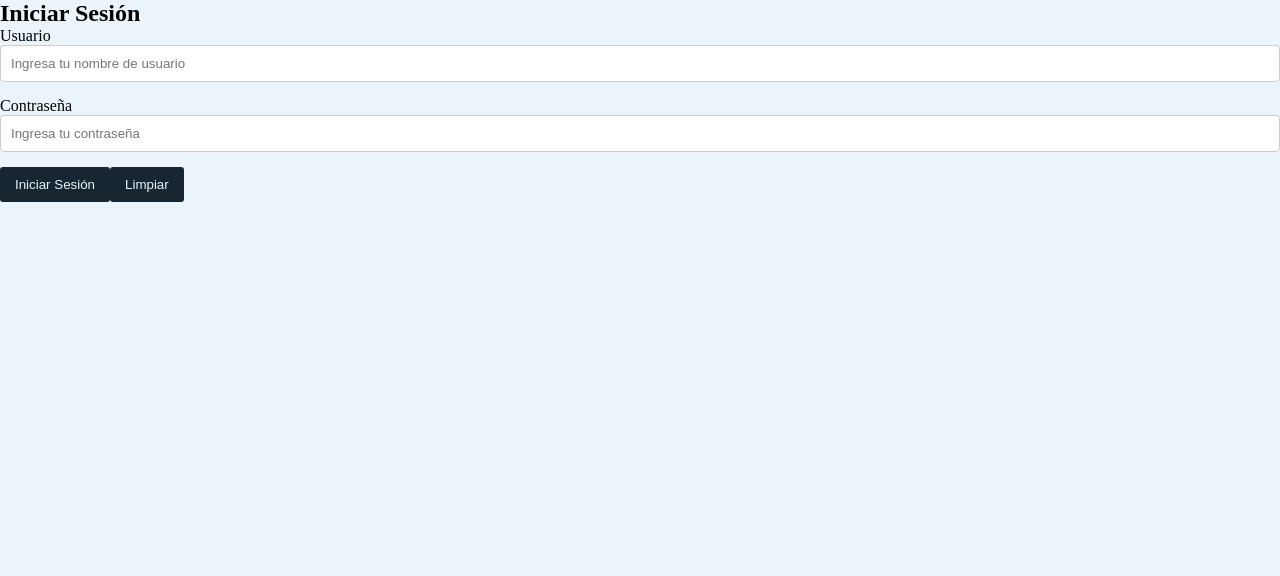
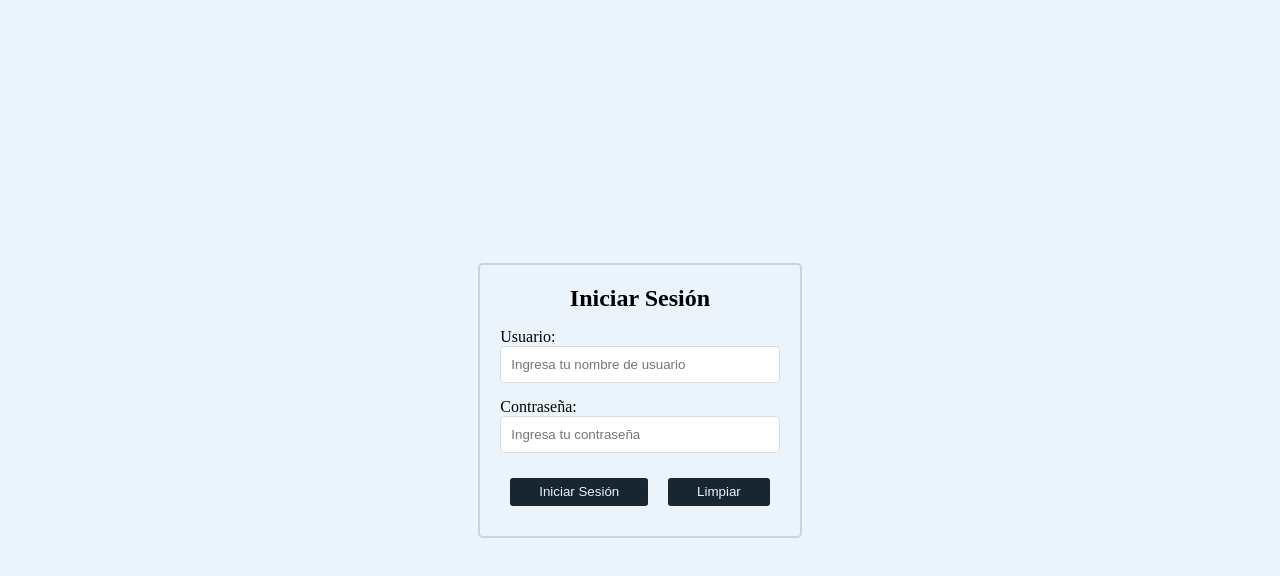
Before and after one commit to Vanpa99/Sprint2ITBA, a React (Vite) app in the folder Sprint2/: page /pagar in a window 1280 px wide. Shown: the top 576 px of the page. Built offline with nearby package versions, Linux system fonts and the light colour scheme.

Commit message:
Lo puse chupete

```diff
--- a/Sprint2/src/App.css
+++ b/Sprint2/src/App.css
@@ -156,14 +156,6 @@ footer nav ul li a {
   background-color: #ddd;
 }
 
-.accounts-table button {
-  padding: 5px 10px;
-  background-color: var(--oscuro);
-  color: var(--claro);
-  border: none;
-  cursor: pointer;
-}
-
 /* Estilos para el resumen de cuentas */
 .account-summary {
   margin-top: 20px;
@@ -186,24 +178,35 @@ footer nav ul li a {
 
 /* TRANSFERENCIAS */
 
-.input-pago,
+/* .input-pago,
 .input-prestamo {
   display: none;
-}
+} */
 
 .select-op {
   margin-bottom: 10px;
 }
 
-form input[type="submit"],
-form input[type="reset"] {
-  width: 49%;
+.btn-container {
+  display: flex;
+  justify-content: space-between;
+  width: 100%;
+}
+
+button {
+  flex-grow: 1;
+  padding: 6.5px 15px;
+  color: var(--claro);
+  background-color: var(--oscuro);
   border: none;
-  background-color: var(--oscuro);
-  color: var(--claro);
-  border-radius: 0.2rem;
-  padding: 0.4rem 0;
+  border-radius: 3px;
   cursor: pointer;
+  margin: 10px;
+  /* margin-bottom: 10px; */
+}
+
+.no-flex {
+  flex-grow: 0;
 }
 
 /* PRESTAMOS */
@@ -213,12 +216,7 @@ form input[type="reset"] {
   max-width: 80%;
   margin: auto;
   padding: 20px;
-  border-radius: 3px;
-}
-
-.label-prestamo {
-  display: block;
-  margin-bottom: 5px;
+  border-radius: 5px;
 }
 
 .info-form {
@@ -228,90 +226,12 @@ form input[type="reset"] {
 .input-field {
   width: calc(100% - 22px);
   padding: 10px;
-  border: 1px solid #ccc;
-  border-radius: 4px;
+  border: 1px solid var(--difuminado);
+  border-radius: 5px;
   margin-bottom: 15px;
 }
 
-button {
-  padding: 10px 15px;
-  color: var(--claro);
-  background-color: var(--oscuro);
-  border: none;
-  border-radius: 3px;
-  cursor: pointer;
-  margin-bottom: 10px;
-}
-
-/* /* CONVERSOR*/
-
-/* #monto{
-  width: 50%;
-  margin: 10px;
-  text-align: center;
-}
-
-#resultado{
-  margin-bottom: 1rem;
-  font-size: 1.5rem;
-}
-.form-container{
-  border: 2px solid var(--difuminado);
-  max-width: 80%;
-  margin: auto;
-  padding: 20px;
-  border-radius: 3px;
-}
-
-input[type="number"] {
-  width: calc(100% - 22px);
-  padding: 10px;
-  border: 1px solid #ccc;
-  border-radius: 4px;
-  margin-bottom: 15px;
-} */
-
-/* CARD*/
-/* .ingreso-pesos{
-  display: inline-block;
-}
-
-.label-ingreso{
-  text-align: center;
-}
-
-#pesos{
-  text-align: center;
-}
-
-.card{
-  border: 3px solid var(--difuminado);
-  border-radius: 10px;
-  box-shadow: 5px 5px 5px color var(--difuminado);
-  padding: 30 px;
-  margin: 10px;
-  text-align: center;
-  display: inline-block;
-}
-.card-title{
-  color:var(--oscuro);
-  font-weight: bold;
-  font-size: 40px;
-}
-
-.pesos{
-  color:var(--oscuro);
-  font-weight: bold;
-  font-size: 40px;
-}
-
-.dolar{
-  color:var(--oscuro);
-  font-weight: bold;
-  font-size: 40px;
-}  */
-/* MEDIAS QUERYS */
-
+/* RESPONSIVE */
 /* Tablets */
 @media (max-width: 768px) {
   .encabezado {
--- a/Sprint2/src/components/Cuentas.jsx
+++ b/Sprint2/src/components/Cuentas.jsx
@@ -66,7 +66,7 @@ function Cuentas() {
 
   return (
     <div>
-      <h2 className="bienvenida">Mis Cuentas</h2>
+      <h2 className="section-title">Mis Cuentas</h2>
       <p className="p-cuentas">
         Aquí puedes ver y gestionar todas tus cuentas bancarias.
       </p>
--- a/Sprint2/src/components/Header.jsx
+++ b/Sprint2/src/components/Header.jsx
@@ -7,10 +7,10 @@ function Header({ handleLogout }) {
   return (
     <header className="encabezado">
       <div className="logo">
-        <img src={Logo} width="50px" height="50px" alt="Logo de la Empresa" />
+        <img src={Logo} alt="Logo de la Empresa" />
       </div>
       <h2 className="saludo">¡Bienvenido!</h2>
-      <Boton text="Cerrar sesión" onClick={handleLogout} />
+      <Boton text="Cerrar sesión" onClick={handleLogout} className="no-flex" />
     </header>
   );
 }
--- a/Sprint2/src/components/Login.jsx
+++ b/Sprint2/src/components/Login.jsx
@@ -28,13 +28,11 @@ function Login({ onLogin }) {
   };
 
   return (
-    <div>
-      <h2>Iniciar Sesión</h2>
+    <div className="form-container">
+      <h2 className="section-title">Iniciar Sesión</h2>
       <form ref={formRef} onSubmit={handleLogin} autoComplete="off">
-        {" "}
-        {/* FALTABA APAGAR AUTOCOMPLETE */}
         <InputField
-          label="Usuario"
+          label="Usuario:"
           type="text"
           value={username}
           onChange={(e) => setUsername(e.target.value)}
@@ -43,7 +41,7 @@ function Login({ onLogin }) {
           autoComplete="off" // FALTABA AUTOCOMPLETE
         />
         <InputField
-          label="Contraseña"
+          label="Contraseña:"
           type="password"
           value={password}
           onChange={(e) => setPassword(e.target.value)}
@@ -51,9 +49,11 @@ function Login({ onLogin }) {
           required
           autoComplete="off" // FALTABA AUTOCOMPLETE
         />
-        <Boton type="submit" text="Iniciar Sesión" />
-        <Boton type="button" text="Limpiar" onClick={handleClear} />{" "}
-        {/* FALTABA HANDLE CLEAR */}
+        <div className="btn-container">
+          <Boton type="submit" text="Iniciar Sesión" />
+          <Boton type="button" text="Limpiar" onClick={handleClear} />
+          {/* FALTABA HANDLE CLEAR */}
+        </div>
       </form>
       {errorMessage && <p style={{ color: "red" }}>{errorMessage}</p>}
     </div>
--- a/Sprint2/src/components/Pagar.jsx
+++ b/Sprint2/src/components/Pagar.jsx
@@ -40,7 +40,11 @@ function Pagar() {
   return (
     <>
       <h2 className="section-title">Métodos de Pago</h2>
-
+      <p class="info-form">
+        Para realizar una transferencia o pagar con codigo, complete los
+        siguientes datos:
+      </p>
+      <form onSubmit={handleSubmit} className="form-container">
         <Selector
           name="accion"
           label="Seleccione el tipo de operación:"
@@ -48,7 +52,7 @@ function Pagar() {
           onChange={(e) => setAccion(e.target.value)}
         />
 
-      <form onSubmit={handleSubmit}>
+        {/* <form onSubmit={handleSubmit}> */}
         {accion === "transferencia" && (
           <article>
             <InputField
@@ -60,7 +64,7 @@ function Pagar() {
               required
             />
             <InputField
-              label="Ingrese el monto: $"
+              label="Ingrese el monto:"
               type="number"
               name="monto-transferencia"
               id="monto-transferencia"
@@ -83,8 +87,10 @@ function Pagar() {
             {/* CORREGIR BOTON ENVIAR EN PAGO */}
           </article>
         )}
+        <div className="btn-container">
           <Boton type="submit" text="Enviar" id="enviarFormu" />
           <Boton type="reset" text="Limpiar" onClick={clearInputs} />
+        </div>
       </form>
 
       <section>
--- a/Sprint2/src/components/Prestamos.jsx
+++ b/Sprint2/src/components/Prestamos.jsx
@@ -40,15 +40,15 @@ function Prestamos() {
 
   return (
     <div>
-      <h2 className="bienvenida">Calculadora De Préstamos</h2>
+      <h2 className="section-title">Calculadora De Préstamos</h2>
       <h3>
         Para conocer el valor de los pagos mensuales que debe realizar, ingrese
         los siguientes datos:
       </h3>
 
-      <p>Se considerará una tasa mensual del 2%.</p>
+      <p className="info-form">Se considerará una tasa mensual del 2%.</p>
 
-      <form id="form_prest" ref={formRef}>
+      <form id="form_prest" ref={formRef} className="form-container">
         <InputField
           label="Ingrese el monto en pesos del préstamo que desea realizar:"
           htmlFor="monto"
@@ -68,8 +68,10 @@ function Prestamos() {
           placeholder="Periodo"
           required
         />
-        <Boton type="submit" text="Calcular" />
-        <Boton type="button" text="Limpiar" formRef={formRef} />
+        <div className="btn-container">
+          <Boton type="submit" text="Calcular" />
+          <Boton type="button" text="Limpiar" formRef={formRef} />
+        </div>
         <InputField
           htmlFor="resultado"
           label="Valor calculado de los pagos mensuales a realizar:"
--- a/Sprint2/src/components/Reutilizables/Boton.jsx
+++ b/Sprint2/src/components/Reutilizables/Boton.jsx
@@ -27,6 +27,7 @@ function Boton({
       onClick={handleClick}
       className={className}
       dataAccount={dataAccount}
+      autoComplete="off"
     >
       {text}
     </button>
--- a/Sprint2/src/components/Reutilizables/Selector.jsx
+++ b/Sprint2/src/components/Reutilizables/Selector.jsx
@@ -2,17 +2,9 @@ import React from "react";
 
 function Selector({ name, label, options, onChange, value, className }) {
   return (
-    <div>
-      <label htmlFor={name} className="input-label">
-        {label}
-      </label>
-      <select
-        id={name}
-        name={name}
-        onChange={onChange}
-        value={value}
-        className="input-selector"
-      >
+    <div className="select-op">
+      <label htmlFor={name}>{label}</label>
+      <select id={name} name={name} onChange={onChange} value={value}>
         {options.map((option) => (
           <option key={option.value} value={option.value}>
             {option.label}
```
Also changed, not shown: Sprint2/src/components/Moneda.jsx (+17 -22 lines). Lines whose indentation alone changed are shown as unchanged.
